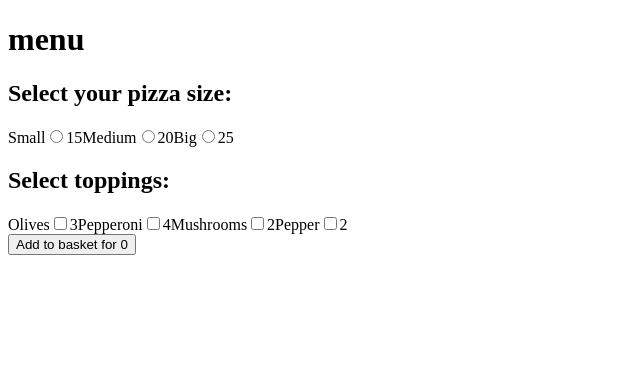
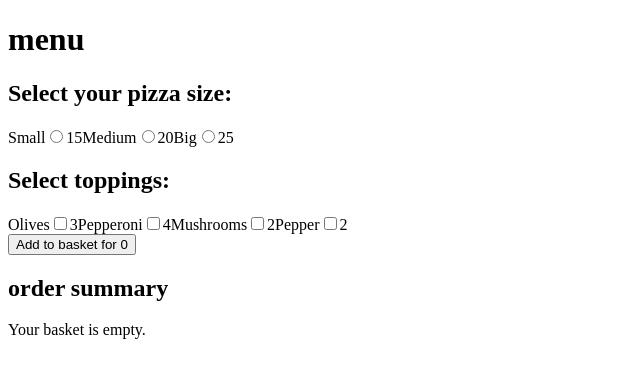
Before and after one commit to maciejpi/pizza-shop, a React (Create React App) app: page / in a window 1280 px wide. Shown: the top 378 px of the page, without its empty margins (0-640 px from the left). Built offline with nearby package versions, Linux system fonts and the light colour scheme.

Commit message:
Add order summary; fix reducers.

```diff
--- a/src/components/index.js
+++ b/src/components/index.js
@@ -2,5 +2,12 @@ import NotFound from './notFound';
 import PizzaDoughSelection from './pizzaDough/';
 import Ingredient from './ingredient/';
 import CreatePizzaButton from './createPizzaButton';
+import OrderSummary from './orderSummary';
 
-export { NotFound, PizzaDoughSelection, Ingredient, CreatePizzaButton };
+export {
+  NotFound,
+  PizzaDoughSelection,
+  Ingredient,
+  CreatePizzaButton,
+  OrderSummary,
+};
--- /dev/null
+++ b/src/components/orderSummary.js
@@ -0,0 +1,28 @@
+import React from 'react';
+import { useSelector } from 'react-redux';
+
+const OrderSummary = () => {
+  const pizzas = useSelector(state => state.selectedPizzas);
+
+  return (
+    <>
+      <h2>order summary</h2>
+      {pizzas.length ? (
+        <div>
+          {pizzas.map(({ price, dough, ingredients }, i) => (
+            <>
+              <div>name: pizza {i + 1}</div>
+              <div>price: {price}</div>
+              <div>size: {dough}</div>
+              <div>{ingredients.join(', ')}</div>
+            </>
+          ))}
+        </div>
+      ) : (
+        <p>Your basket is empty.</p>
+      )}
+    </>
+  );
+};
+
+export default OrderSummary;
--- a/src/pages/menu.js
+++ b/src/pages/menu.js
@@ -1,5 +1,6 @@
 import React from 'react';
 import {
+  OrderSummary,
   PizzaDoughSelection,
   Ingredient,
   CreatePizzaButton,
@@ -23,6 +24,8 @@ const Menu = props => {
       <div>
         <CreatePizzaButton />
       </div>
+
+      <OrderSummary></OrderSummary>
     </>
   );
 };
--- a/src/store/reducers/dough.js
+++ b/src/store/reducers/dough.js
@@ -1,7 +1,7 @@
 import initialState from '../initialState';
 import * as actionTypes from '../actionTypes';
 
-const reducer = (state = initialState.dough, action) => {
+export default (state = initialState.dough, action) => {
   switch (action.type) {
     case actionTypes.SET_DOUGH:
       return {
@@ -14,5 +14,3 @@ const reducer = (state = initialState.dough, action) => {
       return state;
   }
 };
-
-export default reducer;
--- a/src/store/reducers/index.js
+++ b/src/store/reducers/index.js
@@ -2,10 +2,10 @@ import { combineReducers } from 'redux';
 
 import ingredients from './ingredients';
 import dough from './dough';
-import createPizza from './createPizza';
+import selectedPizzas from './selectedPizzas';
 
 export default combineReducers({
   ingredients,
   dough,
-  createPizza,
+  selectedPizzas,
 });
--- a/src/store/reducers/ingredients.js
+++ b/src/store/reducers/ingredients.js
@@ -1,7 +1,7 @@
 import initialState from '../initialState';
 import * as actionTypes from '../actionTypes';
 
-const reducer = (state = initialState.ingredients, action) => {
+export default (state = initialState.ingredients, action) => {
   switch (action.type) {
     case actionTypes.TOGGLE_INGREDIENT:
       return {
@@ -15,5 +15,3 @@ const reducer = (state = initialState.ingredients, action) => {
       return state;
   }
 };
-
-export default reducer;
--- a/src/store/reducers/createPizza.js
+++ b/src/store/reducers/selectedPizzas.js
@@ -1,13 +1,11 @@
 import initialState from '../initialState';
 import * as actionTypes from '../actionTypes';
 
-const reducer = (state = initialState.selectedPizzas, action) => {
+export default (state = initialState.selectedPizzas, action) => {
   switch (action.type) {
     case actionTypes.CREATE_PIZZA:
-      return [...state, action.data];
+      return [...state, { ...action.data }];
     default:
       return state;
   }
 };
-
-export default reducer;
```
